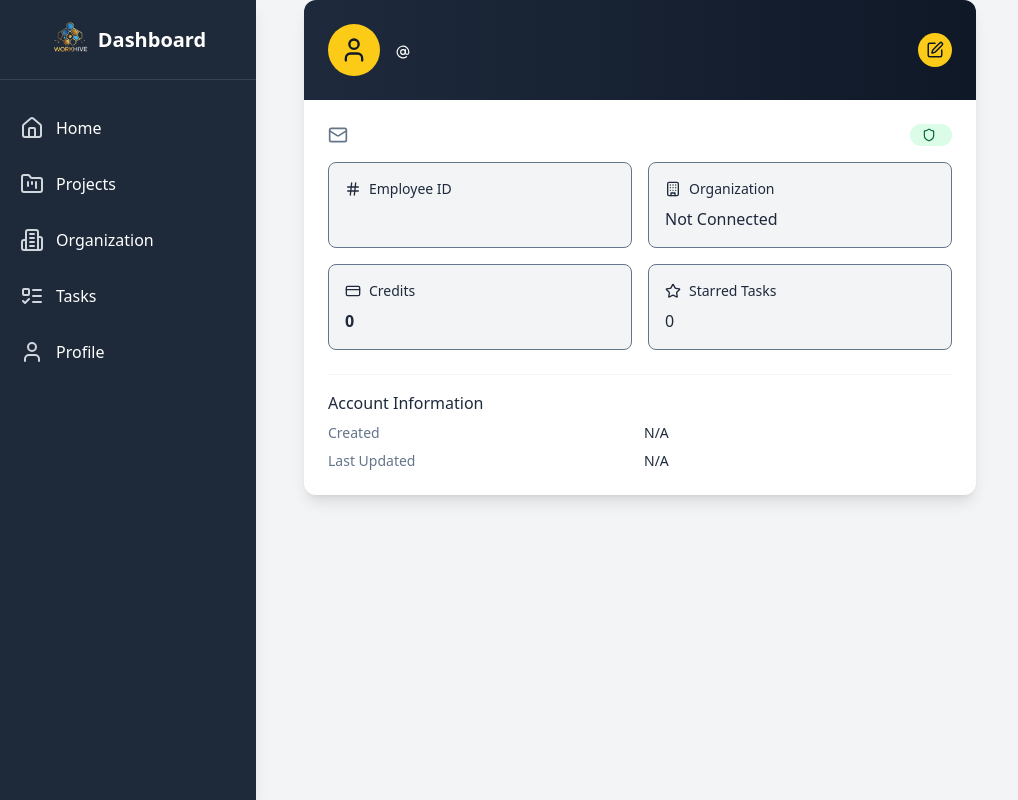
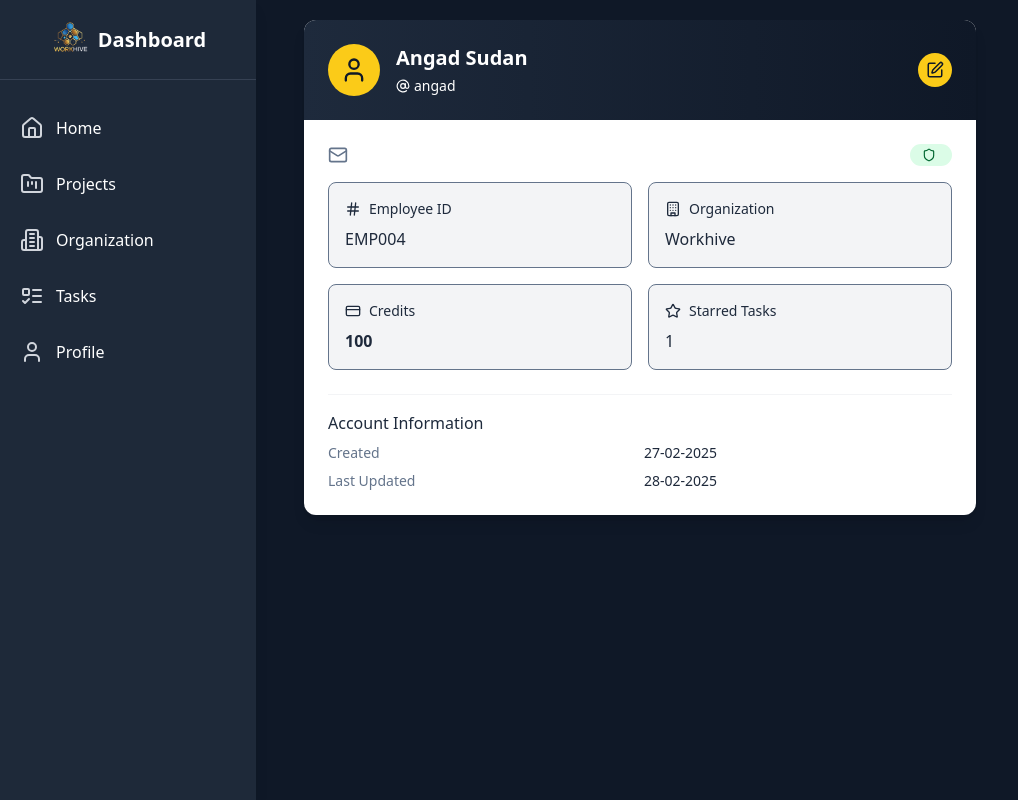
Before and after one commit to AngadSudan/work-hive, a React (Vite) app: page /profile in a window 1280 px wide. Shown: the whole page, without its empty margins (0-1018 px from the left). Built offline with nearby package versions, Linux system fonts and the light colour scheme; no server answers; sample sign-in values are in the browser's storage.

Commit message:
final changes

```diff
--- a/src/components/Home/Organization.jsx
+++ b/src/components/Home/Organization.jsx
@@ -7,7 +7,7 @@ function Organization() {
     {
       name: "Work Hive",
       description:
-        "a leading technology company specializing in streamlining the product management cycle.",
+        "A leading technology company specializing in streamlining the product management cycle.",
       organizationRegestrationNumber: "REG123456",
       status: "active",
       numberOfEmployees: 250,
@@ -15,13 +15,14 @@ function Organization() {
       currentProjects: 15,
       completedProjects: 45,
     },
+
   ]);
 
   return (
     <div className="p-8 bg-gray-900">
       <div className="max-w-7xl mx-auto">
         <div className="flex justify-between items-center mb-8">
-          <h1 className="text-yellow-400 text-4xl font-bold">Organizations</h1>
+          <h1 className="text-yellow-400 text-4xl font-bold">Your Organization</h1>
         </div>
 
         <div className="">
--- a/src/components/Project/AllProjects.jsx
+++ b/src/components/Project/AllProjects.jsx
@@ -1,12 +1,16 @@
-import React from "react";
+import React, { useEffect, useState } from "react";
+import { toast, Toaster } from "react-hot-toast";
+
+import axios from "axios";
+
 
 const sampleProject = {
   _id: "60a12d7f45c3a87b9e42e123",
-  name: "Client Portal Redesign",
+  name: "Work Hive",
   description:
-    "Modernize the existing client portal with improved UI/UX, enhanced dashboard analytics, and mobile responsiveness.",
+    "Modernize the conceptual idea of a corporate management system into a real life working model.",
   organizationId: { _id: "o123", name: "Acme Corporation" },
-  projectLead: { _id: "u456", name: "Alex Morgan" },
+  projectLead: { _id: "u456", name: "Angad Sudan" },
   imageUrl: "https://example.com/project-image.jpg", // You can leave this empty to see the fallback
   deadline: new Date("2025-04-15"),
   projectStatus: "active",
@@ -19,10 +23,29 @@ const sampleProject = {
 };
 import ProjectCard from "./ProjectCard";
 function AllProjects() {
+  useEffect(() => {
+    const getTask = async () => {
+      try {
+        const response = axios.get("http://localhost:8000/task/getOneTask", {
+          user: localStorage.getItem("token"),
+        });
+        console.log(response);
+
+        toast.success("data fetched");
+      } catch (error) {
+        console.log(error);
+        toast.error(error.message);
+      }
+    };
+
+    getTask();
+  }, []);
   return (
     <div className="bg-[#1E2A3C]">
       {/* Project filter section */}
       <div className="flex flex-col md:flex-row justify-between items-start md:items-center mb-6">
+              <Toaster />
+
         <div className="mb-4 md:mb-0">
           <h2 className="text-4xl text-white ml-12 mt-4  font-semibold">
             All Projects
--- a/src/components/Project/ProjectHero.jsx
+++ b/src/components/Project/ProjectHero.jsx
@@ -11,10 +11,10 @@ import {
 function ProjectHero() {
   // Sample data - would normally come from props or context
   const stats = {
-    activeProjects: 8,
-    completedProjects: 12,
-    upcomingDeadlines: 3,
-    teamMembers: 17,
+    activeProjects: 1,
+    completedProjects: 0,
+    upcomingDeadlines: 0,
+    teamMembers: 4,
   };
 
   return (
--- a/src/components/Task/FilterTask.jsx
+++ b/src/components/Task/FilterTask.jsx
@@ -1,4 +1,7 @@
 import React, { useState, useEffect } from "react";
+import axios from "axios";
+import { toast, Toaster } from "react-hot-toast";
+
 import {
   Filter,
   Search,
@@ -17,8 +20,26 @@ import {
   Briefcase,
   CreditCard,
 } from "lucide-react";
+
 import TaskCard from "./TaskCard";
 const FilterTask = () => {
+  useEffect(() => {
+    const getTask = async () => {
+      try {
+        const response = axios.get("http://localhost:8000/task/getOneTask", {
+          user: localStorage.getItem("token"),
+        });
+        console.log(response);
+
+        toast.success("data fetched");
+      } catch (error) {
+        console.log(error);
+        toast.error(error.message);
+      }
+    };
+
+    getTask();
+  }, []);
   const [tasks, setTasks] = useState([]);
   const [filteredTasks, setFilteredTasks] = useState([]);
   const [loading, setLoading] = useState(true);
--- a/src/components/UserProfile.jsx
+++ b/src/components/UserProfile.jsx
@@ -14,16 +14,25 @@ import {
   X,
 } from "lucide-react";
 
+let firstName="Angad"
+let lastName= "Sudan"
+let email= "angad@workhive.com"
+let role=  "employee"
+let employeeNumber= "EMP004"
+let userName="angad"
+let credits=   100
+
+
 const UserProfile = ({ user }) => {
   const [isEditing, setIsEditing] = useState(false);
   const [userForm, setUserForm] = useState({
-    firstName: user?.firstName || "",
-    lastName: user?.lastName || "",
-    email: user?.email || "",
+    firstName:"Angad",
+    lastName: user?.lastName || "Sudan",
+    email: user?.email || "angad@workhive.com",
     role: user?.role || "employee",
-    employeeNumber: user?.employeeNumber || "",
-    userName: user?.userName || "",
-    credits: user?.credits || 0,
+    employeeNumber: user?.employeeNumber || "EMP004",
+    userName: user?.userName || "angad",
+    credits: user?.credits || 100,
   });
 
   // Theme colors
@@ -65,6 +74,7 @@ const UserProfile = ({ user }) => {
   };
 
   return (
+    <div className="min-h-screen bg-[#0F1827] text-[#FBCB18] p-5">
     <div
       className="rounded-lg shadow-lg overflow-hidden max-w-2xl mx-auto"
       style={{ backgroundColor: colors.light, borderRadius: "0.75rem" }}
@@ -85,11 +95,11 @@ const UserProfile = ({ user }) => {
           </div>
           <div className="ml-4 text-white">
             <h2 className="text-xl font-bold">
-              {user?.firstName} {user?.lastName}
+              {firstName} {lastName}
             </h2>
             <div className="flex items-center mt-1">
               <AtSign size={14} />
-              <span className="ml-1 text-sm">{user?.userName}</span>
+              <span className="ml-1 text-sm">{userName}</span>
             </div>
           </div>
         </div>
@@ -159,7 +169,7 @@ const UserProfile = ({ user }) => {
                 <input
                   type="email"
                   name="email"
-                  value={userForm.email}
+                  value={email}
                   onChange={handleChange}
                   className="w-full border rounded-md p-2 focus:ring-2"
                   style={{
@@ -179,7 +189,7 @@ const UserProfile = ({ user }) => {
                 <input
                   type="text"
                   name="userName"
-                  value={userForm.userName}
+                  value={userName}
                   onChange={handleChange}
                   className="w-full border rounded-md p-2 focus:ring-2"
                   style={{
@@ -199,7 +209,7 @@ const UserProfile = ({ user }) => {
                 <input
                   type="text"
                   name="employeeNumber"
-                  value={userForm.employeeNumber}
+                  value={employeeNumber}
                   onChange={handleChange}
                   className="w-full border rounded-md p-2 focus:ring-2"
                   style={{
@@ -314,7 +324,7 @@ const UserProfile = ({ user }) => {
                   <Hash size={16} />
                   <span className="ml-2 text-sm font-medium">Employee ID</span>
                 </div>
-                <p style={{ color: colors.text }}>{user?.employeeNumber}</p>
+                <p style={{ color: colors.text }}>{employeeNumber}</p>
               </div>
 
               <div
@@ -332,7 +342,7 @@ const UserProfile = ({ user }) => {
                   <span className="ml-2 text-sm font-medium">Organization</span>
                 </div>
                 <p style={{ color: colors.text }}>
-                  {user?.organization ? "Connected" : "Not Connected"}
+                  {user?.organization ? "Connected" : "Workhive"}
                 </p>
               </div>
 
@@ -351,7 +361,7 @@ const UserProfile = ({ user }) => {
                   <span className="ml-2 text-sm font-medium">Credits</span>
                 </div>
                 <p style={{ color: colors.text, fontWeight: "bold" }}>
-                  {user?.credits || 0}
+                  {credits}
                 </p>
               </div>
 
@@ -372,7 +382,7 @@ const UserProfile = ({ user }) => {
                   </span>
                 </div>
                 <p style={{ color: colors.text }}>
-                  {user?.starredTask?.length || 0}
+                  {user?.starredTask?.length || 1}
                 </p>
               </div>
             </div>
@@ -392,13 +402,13 @@ const UserProfile = ({ user }) => {
                 <div style={{ color: colors.text }}>
                   {user?.createdAt
                     ? new Date(user.createdAt).toLocaleDateString()
-                    : "N/A"}
+                    : "27-02-2025"}
                 </div>
                 <div style={{ color: colors.textLight }}>Last Updated</div>
                 <div style={{ color: colors.text }}>
                   {user?.updatedAt
                     ? new Date(user.updatedAt).toLocaleDateString()
-                    : "N/A"}
+                    : "28-02-2025"}
                 </div>
               </div>
             </div>
@@ -406,6 +416,7 @@ const UserProfile = ({ user }) => {
         )}
       </div>
     </div>
+    </div>
   );
 };
 
--- a/src/main.jsx
+++ b/src/main.jsx
@@ -24,7 +24,7 @@ const router = createBrowserRouter(
   createRoutesFromElements(
     <>
       <Route index path="/home" element={<Home />} />
-      <Route index path="/organization" element={<Organization />} />
+      <Route index path="/organization" element={<OrganizationPage />} />
       <Route index path="/projects" element={<Project />} />
       <Route index path="/project/:project" element={<IndividualProjecs />} />
       <Route index path="/task" element={<Task />} />
--- a/src/pages/Project.jsx
+++ b/src/pages/Project.jsx
@@ -8,7 +8,7 @@ function Project() {
     window.location.href = "/company-login";
   }
   return (
-    <div className="flex min-h-screen bg-gray-100">
+    <div className="flex min-h-screen  bg-[#0F1827] ">
       <Sidebar />
       <div className="flex-1 ml-20 lg:ml-64 transition-all duration-300">
         <div className="max-w-6xl mx-auto">
--- a/src/pages/Test.jsx
+++ b/src/pages/Test.jsx
@@ -8,7 +8,7 @@ function Test() {
   return (
     <div className="flex min-h-screen bg-gray-100">
       <Sidebar />
-      <div className="flex-1 transition-all duration-300">
+      <div className="flex-1 transition-all duration-300 bg-[#0F1827] ">
         <div className="max-w-6xl mx-auto">
           <UserProfile />
         </div>
```
